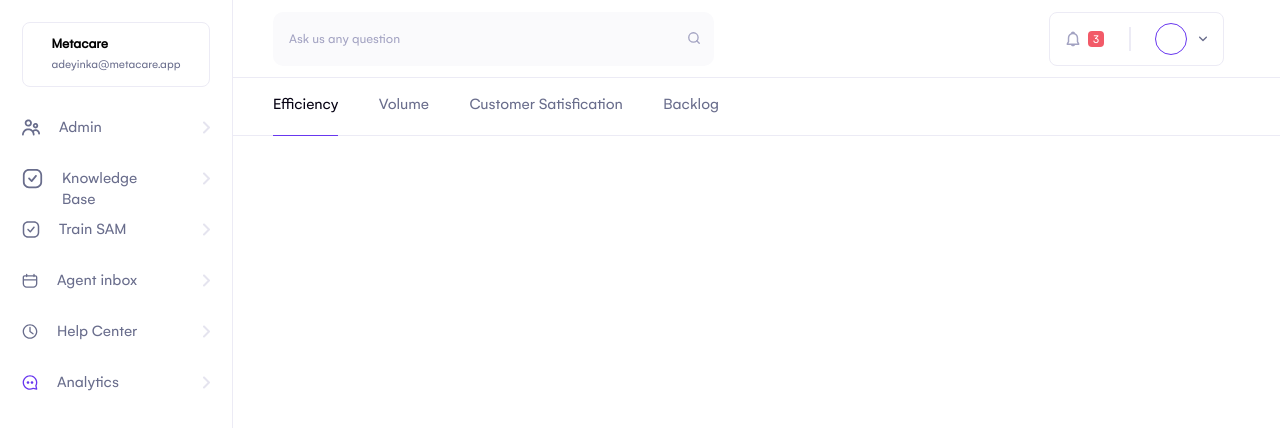
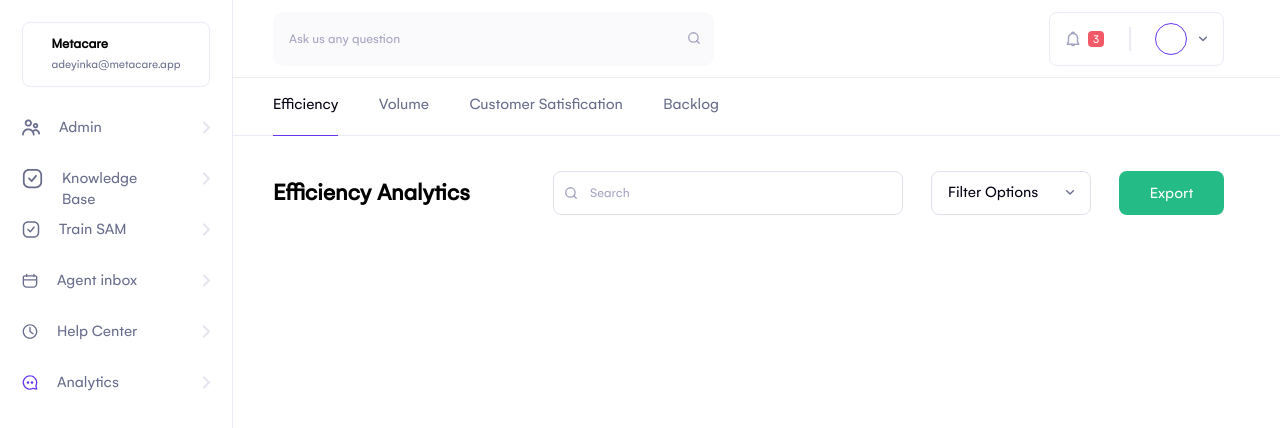
Before and after one commit to 5iveemmy/Efficiency, a React (Create React App) app: page / in a window 1280 px wide. Shown: the top 428 px of the page. Built offline with nearby package versions, Linux system fonts and the light colour scheme.

Commit message:
install apexChart

```diff
--- a/package.json
+++ b/package.json
@@ -6,7 +6,9 @@
     "@testing-library/jest-dom": "^5.16.3",
     "@testing-library/react": "^12.1.4",
     "@testing-library/user-event": "^13.5.0",
+    "apexcharts": "^3.35.0",
     "react": "^17.0.2",
+    "react-apexcharts": "^1.4.0",
     "react-dom": "^17.0.2",
     "react-router-dom": "^6.3.0",
     "react-scripts": "5.0.0",
--- a/src/components/Header/Top.js
+++ b/src/components/Header/Top.js
@@ -19,6 +19,8 @@ const TopLeft = styled.div``;
 
 const Ask = styled.div`
   position: relative;
+  width: 441px;
+  height: 54px;
 `;
 
 const AskInput = styled.input`
@@ -26,8 +28,8 @@ const AskInput = styled.input`
   border-radius: 10px;
   border: none;
   outline: none;
-  width: 441px;
-  height: 54px;
+  width: 100%;
+  height: 100%;
   padding: 12px 16px;
 
   &::placeholder {
--- /dev/null
+++ b/src/components/Header/index.js
@@ -0,0 +1,22 @@
+import React from "react";
+import styled from "styled-components";
+import Eff from "./Eff";
+import Top from "./Top";
+
+const Header = styled.div`
+  display: flex;
+  flex-direction: column;
+  height: 136px;
+  border-bottom: 1px solid #ecebf5;
+`;
+
+const Index = () => {
+  return (
+    <Header>
+      <Top />
+      <Eff />
+    </Header>
+  );
+};
+
+export default Index;
--- a/src/components/Platform.js
+++ b/src/components/Platform.js
@@ -1,22 +1,136 @@
 import React from "react";
 import styled from "styled-components";
-import Eff from "./Header/Eff";
-import Top from "./Header/Top";
+import Index from "./Header";
+import search from "../assets/search.svg";
+import arrowDown from "../assets/arrowDown.svg";
 
-const Header = styled.div`
+const Plat = styled.div`
+  width: 1178px;
+`;
+
+const PlatWrap = styled.div`
+  padding: 35px 56px 35px 40px;
+`;
+
+const PlatTop = styled.div``;
+
+const PlatTopWrap = styled.div`
   display: flex;
-  flex-direction: column;
-  width: 1178px;
-  height: 136px;
-  border-bottom: 1px solid #ecebf5;
+  justify-content: space-between;
+  align-items: center;
+`;
+
+const EffAnaly = styled.h2`
+  font-size: 24px;
+  font-weight: 600;
+`;
+
+const EffRight = styled.div`
+  display: flex;
+  justify-content: space-between;
+  width: 671px;
+`;
+
+const EffSearch = styled.div`
+  position: relative;
+  width: 350px;
+  height: 44px;
+`;
+
+const SearchInput = styled.input`
+  background: none;
+  border-radius: 8px;
+  border: 1px solid #e1e1eb;
+  outline: none;
+  width: 100%;
+  height: 100%;
+  padding: 12px 16px;
+
+  &::placeholder {
+    color: #a3a3c2;
+    padding-left: 20px;
+  }
+`;
+
+const Search = styled.img`
+  height: 14px;
+  width: 14px;
+  position: absolute;
+  top: 35%;
+  left: 3%;
+`;
+
+const Filt = styled.div`
+  border: 1px solid #e1e1eb;
+  box-sizing: border-box;
+  border-radius: 8px;
+  width: 160px;
+  height: 44px;
+  color: #060213;
+`;
+
+const FiltWrap = styled.div`
+  padding: 10px 16px;
+  display: flex;
+  justify-content: space-between;
+`;
+
+const FilText = styled.p``;
+
+const FilDown = styled.img`
+  cursor: pointer;
+`;
+
+const Exp = styled.div`
+  width: 105px;
+  height: 44px;
+  border-radius: 8px;
+  background-color: #25bb87;
+  display: flex;
+  justify-content: center;
+  align-items: center;
+  color: #ffff;
+  cursor: pointer;
+
+  &:hover {
+    background-color: #3bd7a1;
+    transition: 0.4s ease-in-out;
+  }
+`;
+
+const ExpWrap = styled.div`
+  padding: 10px 16px;
 `;
 
 const Platform = () => {
   return (
-    <Header>
-      <Top />
-      <Eff />
-    </Header>
+    <>
+      <Plat>
+        <Index />
+        <PlatWrap>
+          <PlatTop>
+            <PlatTopWrap>
+              <EffAnaly>Efficiency Analytics</EffAnaly>
+              <EffRight>
+                <EffSearch>
+                  <SearchInput type="text" placeholder="Search" />
+                  <Search src={search} alt="search" />
+                </EffSearch>
+                <Filt>
+                  <FiltWrap>
+                    <FilText>Filter Options</FilText>
+                    <FilDown src={arrowDown} />
+                  </FiltWrap>
+                </Filt>
+                <Exp>
+                  <ExpWrap>Export</ExpWrap>
+                </Exp>
+              </EffRight>
+            </PlatTopWrap>
+          </PlatTop>
+        </PlatWrap>
+      </Plat>
+    </>
   );
 };
 
```
Also changed, not shown: 1 other file (tests, documents, lock files or other folders).
